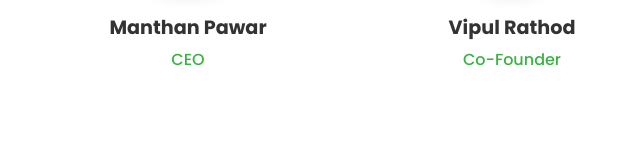
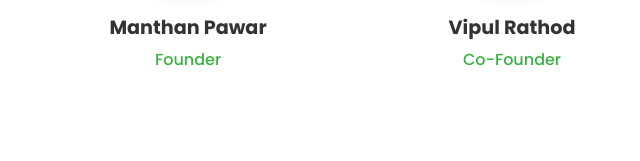
Before and after one commit to Radhakrishnadas-1/AharaForge-, a plain HTML site: page index.html in a window 1280 px wide. Shown: the part 2159-2320 px from the top of the page, 290-930 px from the left. Drawn offline with Linux system fonts and the light colour scheme.

Commit message:
Update index.html

```diff
--- a/index.html
+++ b/index.html
@@ -433,7 +433,7 @@
                     <div class="team-member">
                         <div class="photo-placeholder"></div>
                         <h4>Manthan Pawar</h4>
-                        <span>CEO</span>
+                        <span>Founder</span>
                     </div>
                     <div class="team-member">
                         <div class="photo-placeholder"></div>
```
